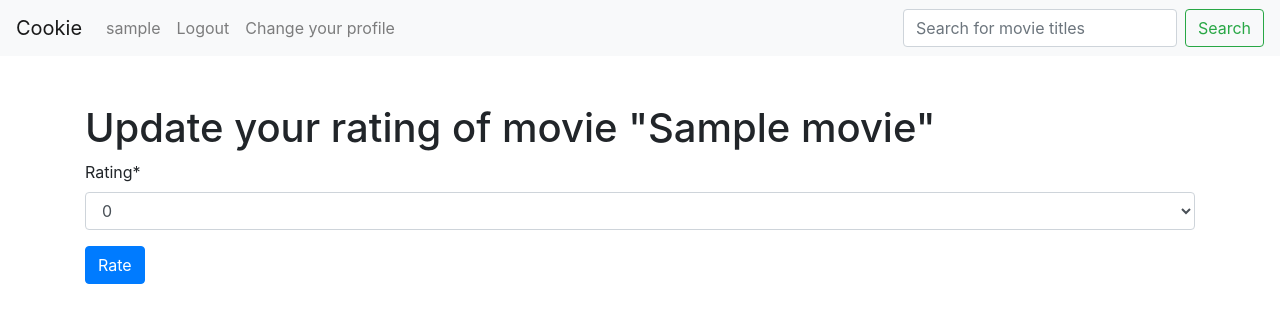
After one commit to Andrew-157/dj_project_3, a Django app: page /movies/1/rate/update/ in a window 1280 px wide. The commit adds this page. Shown: the top 331 px of the page. Run offline with Django 4.2, Linux system fonts and the light colour scheme; a user stored in the database is signed in; tables that the repository leaves empty hold one stand-in row (values such as "Sample post"); some libraries are stand-ins or nearby versions.

Commit message:
Rate movie, update and delete rating

```diff
--- /dev/null
+++ b/movies/forms.py
@@ -0,0 +1,14 @@
+from django import forms
+from movies.models import Rating, Review
+
+
+class RateMovieForm(forms.ModelForm):
+    class Meta:
+        model = Rating
+        fields = ['rating']
+
+
+class ReviewMovieForm(forms.ModelForm):
+    class Meta:
+        model = Review
+        fields = ['content']
--- a/movies/models.py
+++ b/movies/models.py
@@ -91,6 +91,7 @@ class Review(models.Model):
         'users.CustomUser', related_name='reviews', on_delete=models.CASCADE)
     content = models.TextField()
     published = models.DateTimeField(auto_now_add=True)
+    updated = models.DateTimeField(auto_now=True)
 
     class Meta:
         unique_together = ("movie", "owner")
--- /dev/null
+++ b/movies/templates/movies/update_rating.html
@@ -0,0 +1,13 @@
+{% extends "movies/header.html" %}
+
+{% block content %}
+{% load crispy_forms_tags %}
+<div class="container py-5">
+    <h1>Update your rating of movie "{{ movie.title }}"</h1>
+    <form action="{% url 'movies:rate-movie-update' movie.id %}" method="post">
+        {% csrf_token %}
+        {{ form|crispy }}
+        <button class="btn btn-primary" type="submit">Rate</button>
+    </form>
+</div>
+{% endblock %}
--- a/movies/urls.py
+++ b/movies/urls.py
@@ -10,5 +10,10 @@ urlpatterns = [
     path('movies/<slug:slug>/', views.MovieDetailView.as_view(), name='movie-detail'),
     path('directors/<str:slug>/',
          views.DirectorPageView.as_view(), name='director-page'),
-    path('actors/<str:slug>/', views.ActorPageView.as_view(), name='actor-page')
+    path('actors/<str:slug>/', views.ActorPageView.as_view(), name='actor-page'),
+    path('movies/<int:pk>/rate/', views.RateMovieView.as_view(), name='rate-movie'),
+    path('movies/<int:pk>/rate/update/',
+         views.UpdateRatingView.as_view(), name='rate-movie-update'),
+    path('movies/<int:pk>/rate/delete/',
+         views.DeleteRatingView.as_view(), name='rate-movie-delete')
 ]
--- a/movies/views.py
+++ b/movies/views.py
@@ -1,11 +1,17 @@
 from typing import Any, Dict, Optional
 from django.db import models
+from django.db.models.query_utils import Q
 from django.db.models.query import QuerySet
-from django.http import HttpRequest, HttpResponse
+from django.contrib import messages
+from django.contrib.auth.decorators import login_required
+from django.utils.decorators import method_decorator
+from django.http import HttpResponseRedirect
+from django.urls import reverse
 from django.shortcuts import render
 from django.views.generic import ListView, DetailView, View
 from taggit.models import Tag
-from movies.models import Movie, Director, Actor
+from movies.models import Movie, Director, Actor, Rating
+from movies.forms import RateMovieForm, ReviewMovieForm
 
 
 class IndexView(ListView):
@@ -48,6 +54,23 @@ class MovieDetailView(DetailView):
             return None
         return super().get_object()
 
+    def get_context_data(self, **kwargs: Any) -> Dict[str, Any]:
+        current_user = self.request.user
+        context = super().get_context_data(**kwargs)
+        if current_user.is_authenticated:
+            rating = Rating.objects.select_related('owner', 'movie').\
+                filter(
+                Q(movie__slug=self.kwargs['slug']) &
+                Q(owner=current_user)
+            ).first()
+            if rating:
+                context['rating'] = rating
+            else:
+                context['rating'] = None
+        else:
+            context['rating'] = None
+        return context
+
 
 class DirectorPageView(View):
     template_name = 'movies/director_page.html'
@@ -78,3 +101,137 @@ class ActorPageView(View):
             prefetch_related('actors').\
             filter(actors=actor).all().order_by('title')
         return render(request, self.template_name, {'movies': movies, 'actor': actor})
+
+
+class RateMovieView(View):
+    form_class = RateMovieForm
+    template_name = 'movies/rate_movie.html'
+    info_message = 'Please, authenticate to rate a movie'
+    warning_message = 'You cannot have more than one rating per movie'
+    redirect_to = 'movies:movie-detail'
+    success_message = 'You successfully rated this movie'
+
+    def get_movie(self, pk):
+        return Movie.objects.filter(id=pk).first()
+
+    def rating_exists(self, movie_pk, user):
+        return Rating.objects.select_related('owner', 'movie').\
+            filter(
+            Q(owner=user) &
+            Q(movie__id=movie_pk)
+        ).first()
+
+    def get(self, request, *args, **kwargs):
+        current_user = self.request.user
+        movie_pk = self.kwargs['pk']
+        movie = self.get_movie(movie_pk)
+        if not movie:
+            return render(request, 'movies/nonexistent.html')
+        if not current_user.is_authenticated:
+            messages.info(
+                request, self.info_message
+            )
+            return HttpResponseRedirect(reverse(self.redirect_to, args=(movie.slug, )))
+        if self.rating_exists(movie.id, current_user):
+            messages.warning(request, self.warning_message)
+            return HttpResponseRedirect(reverse(self.redirect_to, args=(movie.slug, )))
+        form = self.form_class()
+        return render(request, self.template_name, {'form': form,
+                                                    'movie': movie})
+
+    def post(self, request, *args, **kwargs):
+        current_user = self.request.user
+        movie = self.get_movie(self.kwargs['pk'])
+        form = self.form_class(request.POST)
+        if form.is_valid():
+            form.instance.movie = movie
+            form.instance.owner = current_user
+            form.save()
+            messages.success(request, self.success_message)
+            return HttpResponseRedirect(reverse(self.redirect_to, args=(movie.slug, )))
+        return render(request, self.template_name, {'form': form,
+                                                    'movie': movie})
+
+
+class UpdateRatingView(View):
+    template_name = 'movies/update_rating.html'
+    form_class = RateMovieForm
+    redirect_to = 'movies:movie-detail'
+    warning_message = 'You have no rating on this movie to update'
+    success_message = 'You successfully updated your rating of the movie'
+
+    def get_movie(self, pk):
+        return Movie.objects.filter(id=pk).first()
+
+    def get_rating(self, movie_pk, user):
+        return Rating.objects.select_related('movie', 'owner').\
+            filter(
+            Q(owner=user) &
+            Q(movie__id=movie_pk)
+        ).first()
+
+    def get(self, request, *args, **kwargs):
+        current_user = self.request.user
+        movie = self.get_movie(self.kwargs['pk'])
+        if not movie:
+            return render(request, 'movies/nonexistent.html')
+        rating = self.get_rating(movie.id, current_user)
+        if not rating:
+            messages.warning(request, self.warning_message)
+            return HttpResponseRedirect(reverse(self.redirect_to, args=(movie.slug, )))
+        form = self.form_class(instance=rating)
+        return render(request, self.template_name, {'form': form,
+                                                    'movie': movie})
+
+    def post(self, request, *args, **kwargs):
+        current_user = self.request.user
+        movie = self.get_movie(self.kwargs['pk'])
+        rating = self.get_rating(movie.id, current_user)
+        form = self.form_class(request.POST, instance=rating)
+        if form.is_valid():
+            form.save()
+            messages.success(request, self.success_message)
+            return HttpResponseRedirect(reverse(
+                self.redirect_to, args=(movie.slug, )
+            ))
+        return render(request, self.template_name, {'form': form,
+                                                    'movie': movie})
+
+    @method_decorator(login_required)
+    def dispatch(self, request, *args, **kwargs):
+        return super().dispatch(request, *args, **kwargs)
+
+
+class DeleteRatingView(View):
+    redirect_to = 'movies:movie-detail'
+    warning_message = 'You have no rating on the movie to delete.'
+    success_message = 'You successfully deleted your rating on the movie.'
+
+    def get_movie(self, pk):
+        return Movie.objects.filter(id=pk).first()
+
+    def get_rating(self, movie_pk, user):
+        return Rating.objects.select_related('movie', 'owner').\
+            filter(
+            Q(owner=user) &
+            Q(movie__id=movie_pk)
+        ).first()
+
+    def get(self, request, *args, **kwargs):
+        current_user = self.request.user
+        movie = self.get_movie(self.kwargs['pk'])
+        if not movie:
+            return render(request, 'movies/nonexistent.html')
+        rating = self.get_rating(movie.id, current_user)
+        if not rating:
+            messages.warning(request, self.warning_message)
+            return HttpResponseRedirect(reverse(
+                self.redirect_to, args=(movie.slug, )
+            ))
+        rating.delete()
+        messages.success(request, self.success_message)
+        return HttpResponseRedirect(reverse(self.redirect_to, args=(movie.slug, )))
+
+    @method_decorator(login_required)
+    def dispatch(self, request, *args, **kwargs):
+        return super().dispatch(request, *args, **kwargs)
```
Also changed, not shown: movies/templates/movies/movie_detail.html (+9 -0 lines), movies/templates/movies/rate_movie.html (added, +13 -0 lines), movies/migrations/0006_review_updated.py (added).
